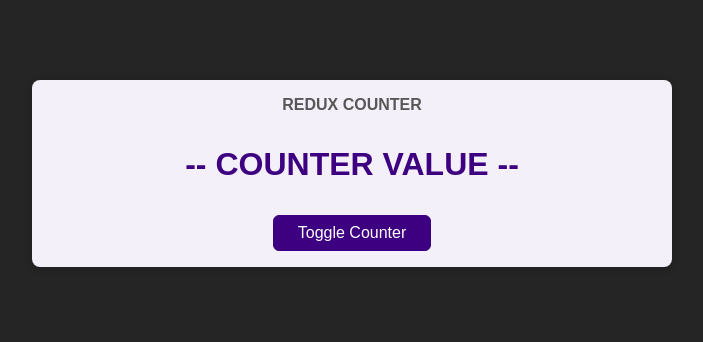
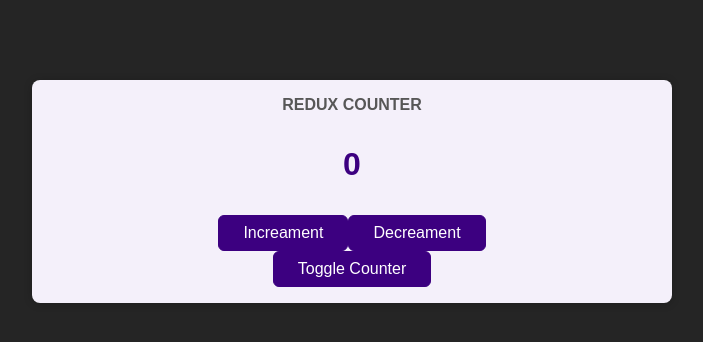
Before and after one commit to AnanSer/redux, a React (Create React App) app: page / in a window 1280 px wide. Shown: the top 342 px of the page, without its empty margins (288-991 px from the left). Built offline with nearby package versions, Linux system fonts and the light colour scheme.

Commit message:
used redux data

```diff
--- a/src/components/Counter.js
+++ b/src/components/Counter.js
@@ -1,12 +1,20 @@
-import classes from './Counter.module.css';
+import { useSelector } from "react-redux";
+
+import classes from "./Counter.module.css";
 
 const Counter = () => {
+  const counter = useSelector((state) => state.counter);
+
   const toggleCounterHandler = () => {};
 
   return (
     <main className={classes.counter}>
       <h1>Redux Counter</h1>
-      <div className={classes.value}>-- COUNTER VALUE --</div>
+      <div className={classes.value}>{counter}</div>
+      <div>
+        <button>Increament</button>
+        <button>Decreament</button>
+      </div>
       <button onClick={toggleCounterHandler}>Toggle Counter</button>
     </main>
   );
--- a/src/index.js
+++ b/src/index.js
@@ -7,8 +7,8 @@
 import store from "./store";
 
 ReactDOM.render(
-  <provider store={store}>
+  <Provider store={store}>
     <App />
-  </provider>,
+  </Provider>,
   document.getElementById("root")
 );
--- a/src/store/index.js
+++ b/src/store/index.js
@@ -1,4 +1,5 @@
-import { createStore } from "redux";
+// import { createStore } from "redux";
+import { legacy_createStore as createStore } from "redux";
 
 const redux = require("redux");
 
@@ -14,6 +15,6 @@
   return state;
 };
 
-const store = redux.createStore(counterReducer);
+const store = createStore(counterReducer);
 
 export default store;
```
Also changed, not shown: src/App.js (+2 -5 lines).
